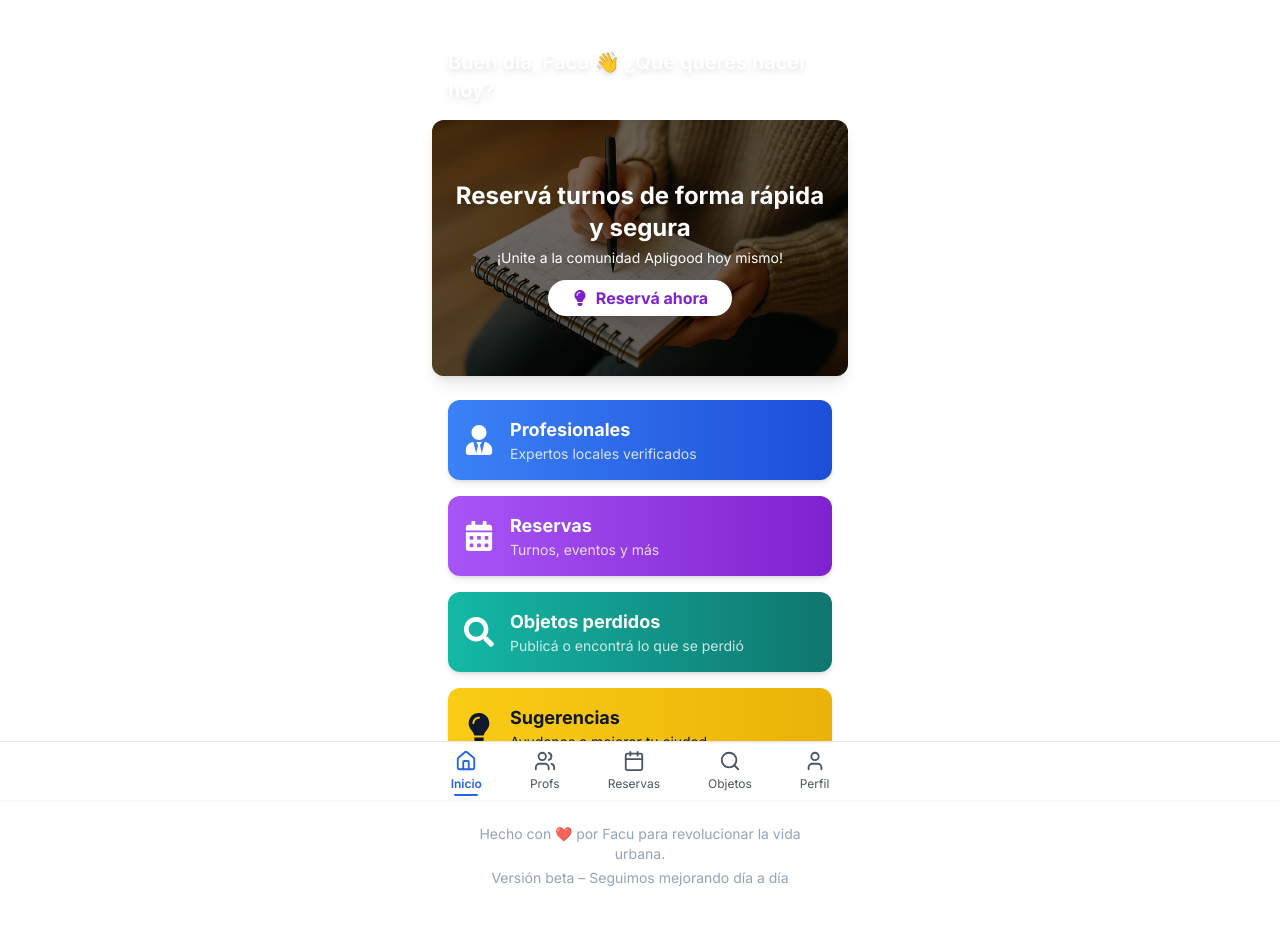
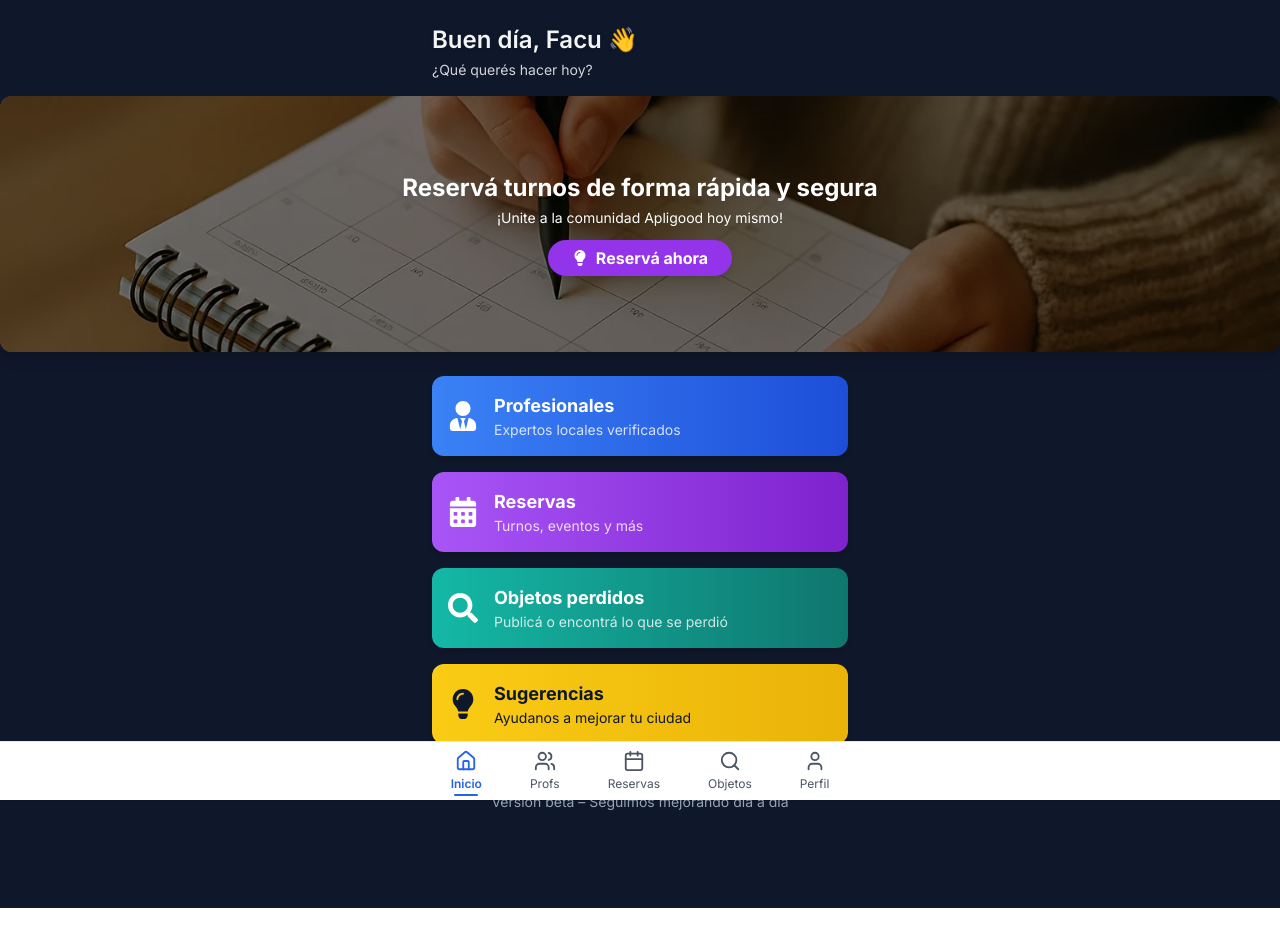
Before and after one commit to Facucabx/apligood25, a React (Vite) app: page / in a window 1280 px wide. Shown: the top 946 px of the page. After the commit the page ends 908 px from the top, so only its background shows below. Built offline with nearby package versions, Linux system fonts and the light colour scheme.

Commit message:
apli beta 3
correcciones en home

```diff
--- a/src/components/Layout.jsx
+++ b/src/components/Layout.jsx
@@ -1,17 +1,8 @@
-import { useLocation } from "react-router-dom";
-
+// Layout.jsx
 export default function Layout({ children }) {
-  const location = useLocation();
-  const esHome = location.pathname === "/";
-
   return (
-    <div className="min-h-screen bg-white dark:bg-gray-900 text-gray-900 dark:text-white">
-      {!esHome && (
-        <header className="bg-blue-600 text-white py-4 text-center shadow">
-          <h1 className="text-xl font-bold">Apligood</h1>
-        </header>
-      )}
-      <main className="max-w-md mx-auto px-4 py-6">{children}</main>
+    <div className="min-h-screen flex flex-col bg-slate-900 text-white">
+      {children}
     </div>
   );
 }
--- a/src/components/Saludo.jsx
+++ b/src/components/Saludo.jsx
@@ -1,4 +1,6 @@
-// src/components/Saludo.jsx
+// Saludo.jsx
+import { motion } from "framer-motion";
+
 export default function Saludo({ nombre = "Facu" }) {
   const hora = new Date().getHours();
   let saludo = "Hola";
@@ -8,10 +10,18 @@ export default function Saludo({ nombre = "Facu" }) {
   else saludo = "Buenas noches";
 
   return (
-      <div className="w-full max-w-md mx-auto mt-6 px-4">
-        <h2 className="text-xl font-semibold text-white drop-shadow-md">
-          {saludo}, {nombre} 👋 ¿Qué querés hacer hoy?
+    <motion.div
+      initial={{ opacity: 0, y: -8 }}
+      animate={{ opacity: 1, y: 0 }}
+      transition={{ duration: 0.6, ease: "easeOut" }}
+      className="w-full max-w-md mx-auto mt-6 px-4"
+    >
+      <h2 className="text-xl md:text-2xl font-semibold text-gray-100 dark:text-white drop-shadow">
+        {saludo}, {nombre} 👋
       </h2>
-      </div>
+      <p className="text-sm text-gray-300 dark:text-gray-400 mt-1">
+        ¿Qué querés hacer hoy?
+      </p>
+    </motion.div>
   );
 }
--- a/src/pages/Home.jsx
+++ b/src/pages/Home.jsx
@@ -18,25 +18,29 @@ export default function Home() {
       texto: "Encontrá profesionales de confianza cerca tuyo",
       boton: "Explorá profesionales",
       ruta: "/profesionales",
-      fondo: "/images/fondo-profesionales.webp"
+      fondo: "/images/fondo-profesionales.webp",
+      color: "bg-blue-600 text-white hover:bg-blue-700"
     },
     {
       texto: "Reservá turnos de forma rápida y segura",
       boton: "Reservá ahora",
       ruta: "/reservas",
-      fondo: "/images/fondo-reservas.webp"
+      fondo: "/images/fondo-reservas.webp",
+      color: "bg-purple-600 text-white hover:bg-purple-700"
     },
     {
       texto: "Reportá objetos perdidos y encontrados",
       boton: "Ver objetos",
       ruta: "/objetos",
-      fondo: "/images/fondo-objetos.webp"
+      fondo: "/images/fondo-objetos.webp",
+      color: "bg-teal-600 text-white hover:bg-teal-700"
     },
     {
       texto: "Sugerí mejoras para tu comunidad",
       boton: "Dejá tu sugerencia",
       ruta: "/sugerencias",
-      fondo: "/images/fondo-sugerencias.webp"
+      fondo: "/images/fondo-sugerencias.webp",
+      color: "bg-yellow-400 text-black hover:bg-yellow-300"
     }
   ];
 
@@ -56,8 +60,11 @@ export default function Home() {
 
   return (
     <Layout>
+      <div className="flex flex-col min-h-screen pb-20">
+        <main className="flex-1">
           <Saludo nombre="Facu" />
-      {/* Banner dinámico mejorado */}
+
+          {/* Banner */}
           <div className="relative w-full h-52 md:h-64 overflow-hidden rounded-xl shadow-lg mx-auto mt-4">
             <img
               key={mensajes[index].fondo}
@@ -65,11 +72,8 @@ export default function Home() {
               alt="Fondo dinámico"
               className={`absolute inset-0 w-full h-full object-cover transition-opacity duration-500 ${fade ? "opacity-100" : "opacity-0"}`}
             />
-
-        {/* Overlay con mejor contraste */}
             <div className="absolute inset-0 bg-black/50" />
 
-        {/* Contenido */}
             <div className={`relative z-10 h-full flex flex-col items-center justify-center text-center px-4 transition-opacity duration-500 ${fade ? "opacity-100" : "opacity-0"}`}>
               <h1 className="text-white text-lg md:text-2xl font-bold drop-shadow-md">
                 {mensajes[index].texto}
@@ -79,7 +83,7 @@ export default function Home() {
               </p>
               <button
                 onClick={() => navigate(mensajes[index].ruta)}
-            className="mt-3 bg-white text-purple-700 font-bold py-1.5 px-6 rounded-full shadow-lg hover:bg-purple-100 transition transform hover:scale-105 flex items-center gap-2"
+                className={`mt-3 font-bold py-1.5 px-6 rounded-full shadow-lg transition transform hover:scale-105 flex items-center gap-2 ${mensajes[index].color}`}
               >
                 <FaLightbulb />
                 {mensajes[index].boton}
@@ -87,14 +91,9 @@ export default function Home() {
             </div>
           </div>
 
-      {/* Tarjetas de navegación */}
-      <div className="flex-1 w-full max-w-md mx-auto px-4 py-6 space-y-4">
-        <div className="grid grid-cols-1 gap-4">
-
-          <button
-            onClick={() => navigate("/profesionales")}
-            className="bg-gradient-to-r from-blue-500 to-blue-700 text-white rounded-xl p-4 flex items-center gap-4 shadow-md hover:scale-[1.03] transition"
-          >
+          {/* Tarjetas */}
+          <div className="w-full max-w-md mx-auto px-4 py-6 space-y-4">
+            <button onClick={() => navigate("/profesionales")} className="w-full bg-gradient-to-r from-blue-500 to-blue-700 text-white rounded-xl p-4 flex items-center gap-4 shadow-md hover:scale-[1.03] transition">
               <FaUserTie className="text-3xl" />
               <div className="text-left">
                 <h3 className="font-bold text-lg">Profesionales</h3>
@@ -102,10 +101,7 @@ export default function Home() {
               </div>
             </button>
 
-          <button
-            onClick={() => navigate("/reservas")}
-            className="bg-gradient-to-r from-purple-500 to-purple-700 text-white rounded-xl p-4 flex items-center gap-4 shadow-md hover:scale-[1.03] transition"
-          >
+            <button onClick={() => navigate("/reservas")} className="w-full bg-gradient-to-r from-purple-500 to-purple-700 text-white rounded-xl p-4 flex items-center gap-4 shadow-md hover:scale-[1.03] transition">
               <FaCalendarAlt className="text-3xl" />
               <div className="text-left">
                 <h3 className="font-bold text-lg">Reservas</h3>
@@ -113,10 +109,7 @@ export default function Home() {
               </div>
             </button>
 
-          <button
-            onClick={() => navigate("/objetos")}
-            className="bg-gradient-to-r from-teal-500 to-teal-700 text-white rounded-xl p-4 flex items-center gap-4 shadow-md hover:scale-[1.03] transition"
-          >
+            <button onClick={() => navigate("/objetos")} className="w-full bg-gradient-to-r from-teal-500 to-teal-700 text-white rounded-xl p-4 flex items-center gap-4 shadow-md hover:scale-[1.03] transition">
               <FaSearch className="text-3xl" />
               <div className="text-left">
                 <h3 className="font-bold text-lg">Objetos perdidos</h3>
@@ -124,24 +117,20 @@ export default function Home() {
               </div>
             </button>
 
-          <button
-            onClick={() => navigate("/sugerencias")}
-            className="bg-gradient-to-r from-yellow-400 to-yellow-500 text-slate-900 rounded-xl p-4 flex items-center gap-4 shadow-md hover:scale-[1.03] transition"
-          >
+            <button onClick={() => navigate("/sugerencias")} className="w-full bg-gradient-to-r from-yellow-400 to-yellow-500 text-slate-900 rounded-xl p-4 flex items-center gap-4 shadow-md hover:scale-[1.03] transition">
               <FaLightbulb className="text-3xl" />
               <div className="text-left">
                 <h3 className="font-bold text-lg">Sugerencias</h3>
                 <p className="text-sm">Ayudanos a mejorar tu ciudad</p>
               </div>
             </button>
+          </div>
+        </main>
 
-        </div>
-      </div>
-
-      {/* Footer con animación sutil */}
-      <div className="text-center text-sm text-slate-400 mt-8 px-6 mb-20">
+        <footer className="text-center text-sm text-slate-400 px-6 mb-4">
           <p>Hecho con <span className="animate-pulse text-red-500">❤️</span> por Facu para revolucionar la vida urbana.</p>
           <p className="mt-1">Versión beta – Seguimos mejorando día a día</p>
+        </footer>
       </div>
 
       <BottomNav />
```
Lines whose indentation alone changed are shown as unchanged.
